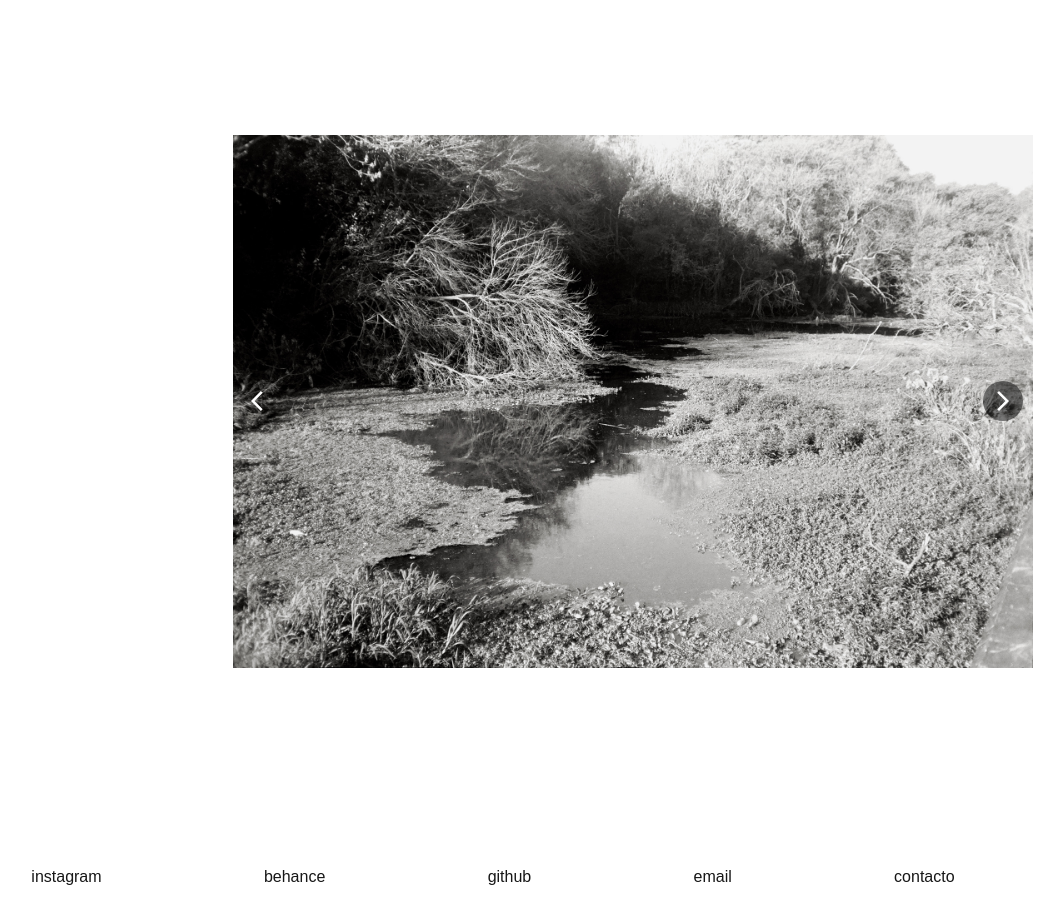
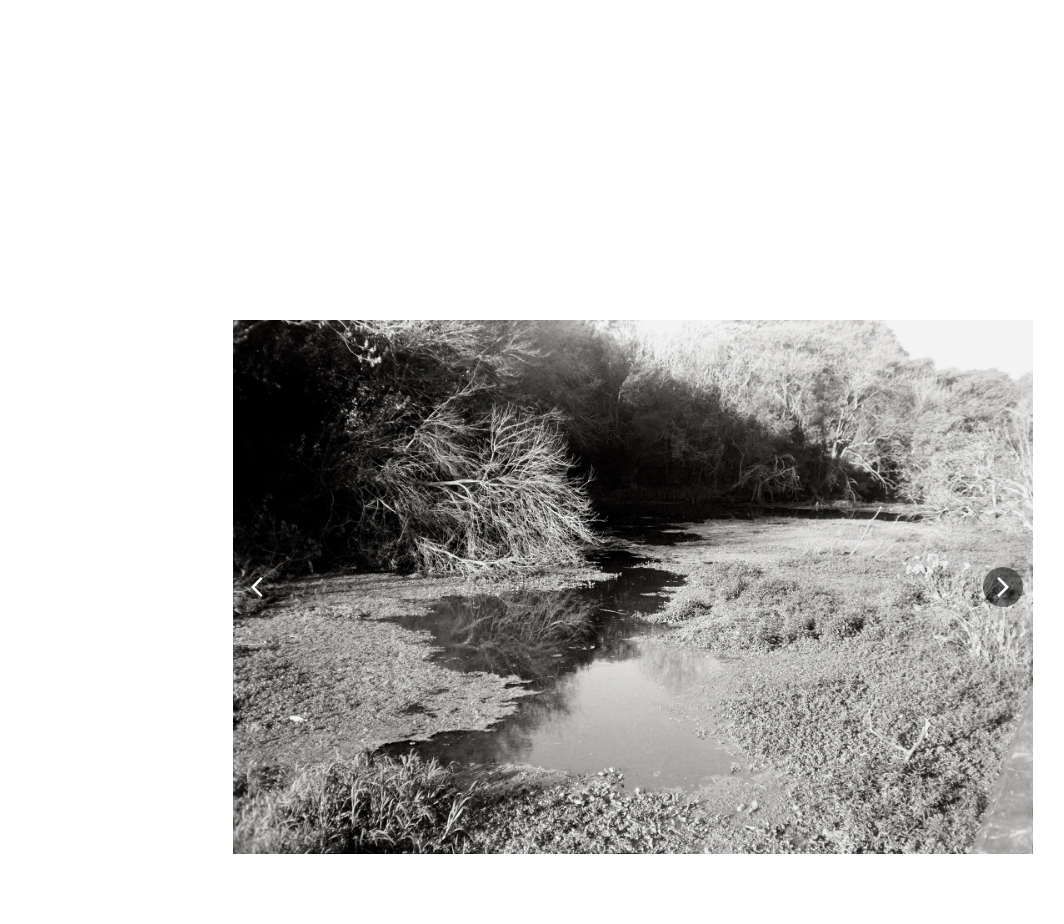
Before and after one commit to cozzza/portfolio, a Next.js app: page / in a window 1280 px wide. Shown: the part 1500-2424 px from the top of the page, without its empty margins (147-1211 px from the left). Built offline with nearby package versions, Linux system fonts and the light colour scheme.

Commit message:
fixing carousel

```diff
--- a/src/app/carrousel.js
+++ b/src/app/carrousel.js
@@ -28,6 +28,7 @@ const PhotoCarousel = ({ selectedPhotoProject, photoProjects }) => {
                 flexDirection: "column",
                 alignItems: "center",
                 position: "relative",
+                height: "100vh"
             }}
         >
             {/* Carousel Container */}
@@ -38,7 +39,7 @@ const PhotoCarousel = ({ selectedPhotoProject, photoProjects }) => {
                     height: "auto",
                     position: "relative",
                     overflow: "hidden",
-          maxHeight: "1000px"
+                    maxHeight: "1000px",
                 }}
             >
                 {/* Arrows */}
@@ -81,12 +82,13 @@ const PhotoCarousel = ({ selectedPhotoProject, photoProjects }) => {
                         initial={{ opacity: 0, x: 100 }}
                         animate={{ opacity: 1, x: 0 }}
                         exit={{ opacity: 0, x: -100 }}
-            transition={{ duration: 0.5 }}
+                        transition={{ duration: 0.3 }}  // Shorten the duration to 0.3 seconds
                         style={{
                             width: "100%",
                             maxWidth: "800px",
                             height: "auto",
                             objectFit: "contain",
+                            minHeight:'500px'
                         }}
                     />
                 </AnimatePresence>
--- a/src/app/page.js
+++ b/src/app/page.js
@@ -28,6 +28,19 @@ export default function Home() {
 
     return () => clearTimeout(timer); // Cleanup timeout if component unmounts
   }, []); // Runs only once when component mounts
+
+  const preloadImages = (imageUrls) => {
+    imageUrls.forEach((url) => {
+      const img = new Image();
+      img.src = url;
+    });
+  };
+
+  useEffect(() => {
+    if (photoProjects[selectedPhotoProject]?.images) {
+      preloadImages(photoProjects[selectedPhotoProject].images);
+    }
+  }, [selectedPhotoProject]);
 
   const projects = {
     FirstTimelastTime: {
@@ -200,9 +213,9 @@ export default function Home() {
       </Box>
 
       {/* Scrollable Videos Section */}
-      {/* <Typography variant="h5" color="white" textAlign="left" mb={4} marginLeft={"2rem"} marginTop={"2rem"}>
-          Videos
-        </Typography> */}
+       <Typography variant="h5" color="white" textAlign="left" mb={4} marginLeft={"5rem"} marginTop={"2rem"}>
+          Video
+        </Typography>
       <Box
         sx={{
           padding: "2rem",
@@ -210,7 +223,7 @@ export default function Home() {
           overflowX: "hidden",
           display: "flex",
           justifyContent: "center",
-
+          height: '90vh'
         }}
       >
         <Box
@@ -299,9 +312,9 @@ export default function Home() {
           </Box>
         </Box>
       </Box>
-      {/* <Typography variant="h5" color="white" textAlign="left" mb={4} marginLeft={"2rem"} marginTop={"2rem"}>
+      <Typography variant="h5" color="white" textAlign="left" mb={4} marginLeft={"5rem"} marginTop={"2rem"} >
           Fotografia
-        </Typography> */}
+        </Typography>
       {/* Scrollable Photos Section */}
       <Box
         sx={{
```
Lines whose indentation alone changed are shown as unchanged.
